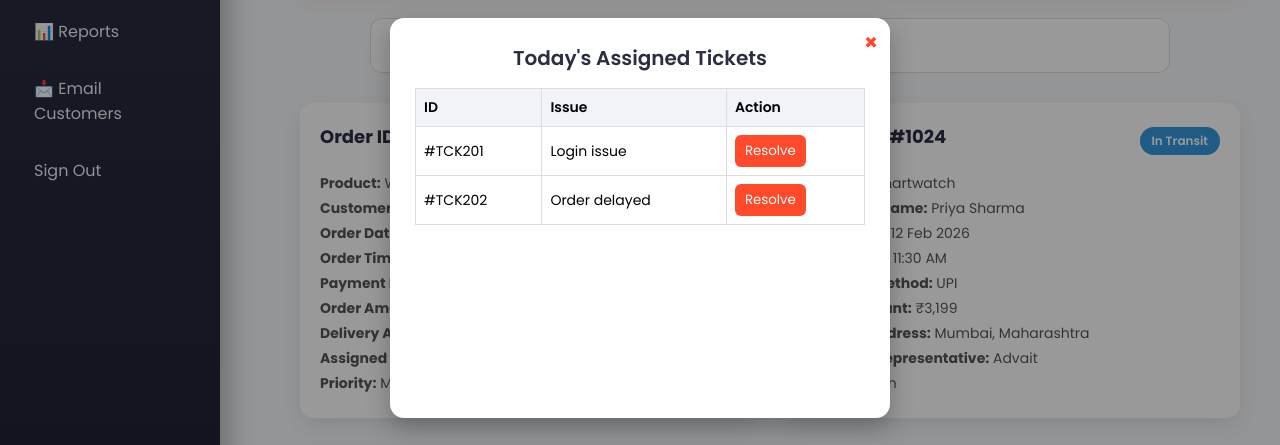
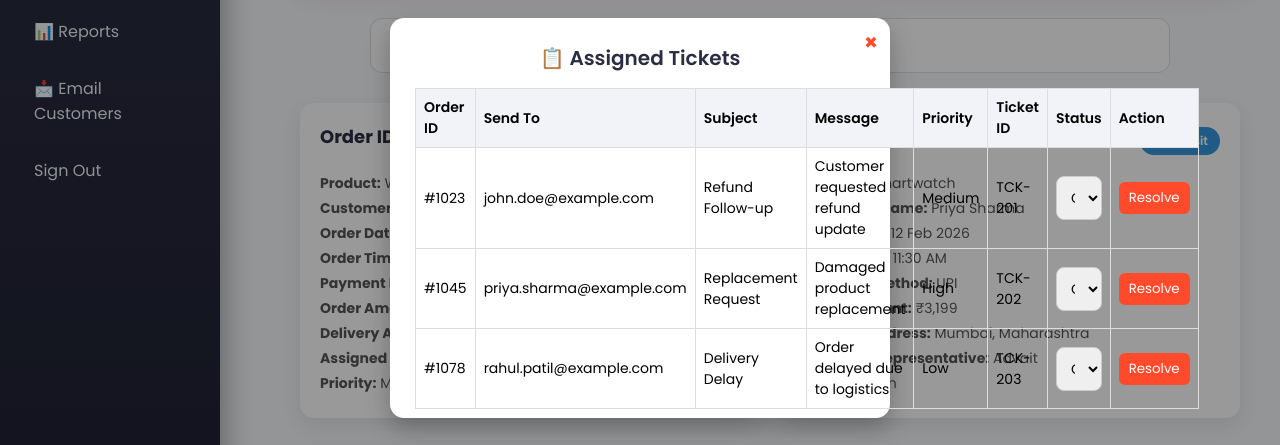
Before and after one commit to M-ohd9090/WISHLISTZ_SUPPORT_HELP_DESK, a plain HTML site: page orders.html in a window 1280 px wide. Both pictures are taken after a click on the link "📋 Assigned Tickets". Shown: the part 182-627 px from the top of the page. Drawn offline with Linux system fonts and the light colour scheme.

Commit message:
Update assigned tickets section and fix links

```diff
--- a/orders.html
+++ b/orders.html
@@ -11,7 +11,6 @@
   <!-- Orders Page Styles -->
   <link rel="stylesheet" href="orders.css">
   <link rel="stylesheet" href="styleBot.css">
-
 </head>
 
 <body>
@@ -32,13 +31,12 @@
     <hr class="sidebar-divider">
 
     <ul class="sidebar-menu">
-      <li><a href="#" id="assignedTicketsLink">📋 Assigned Tickets</a></li>
+      <li><a href="#" id="assignedLink">📋 Assigned Tickets</a></li>
       <li><a href="#" id="reportsLink">📊 Reports</a></li>
       <li><a href="#" id="emailSectionLink">📩 Email Customers</a></li>
       <li class="sidebar-item">
         <a href="#" id="signoutLink" class="sidebar-link">Sign Out</a>
       </li>
-
     </ul>
   </aside>
 
@@ -67,6 +65,7 @@
         class="order-search-input"
       >
     </section>
+
     <!-- ===================== ORDERS GRID ===================== -->
     <section class="orders-section orders-grid">
 
@@ -158,12 +157,80 @@
 <div class="popup-backdrop" id="assignedBackdrop"></div>
 <div class="popup-modal" id="assignedModal">
   <span class="popup-close" id="assignedClose">&times;</span>
-    <h3>Today's Assigned Tickets</h3>
-    <table>
-      <tr><th>ID</th><th>Issue</th><th>Action</th></tr>
-      <tr><td>#TCK201</td><td>Login issue</td><td><button>Resolve</button></td></tr>
-      <tr><td>#TCK202</td><td>Order delayed</td><td><button>Resolve</button></td></tr>
+  <h3>📋 Assigned Tickets</h3>
+
+  <table class="assigned-table">
+    <thead>
+      <tr>
+        <th>Order ID</th>
+        <th>Send To</th>
+        <th>Subject</th>
+        <th>Message</th>
+        <th>Priority</th>
+        <th>Ticket ID</th>
+        <th>Status</th>
+        <th>Action</th>
+      </tr>
+    </thead>
+    <tbody>
+      <tr>
+        <td>#1023</td>
+        <td>john.doe@example.com</td>
+        <td>Refund Follow-up</td>
+        <td>Customer requested refund update</td>
+        <td>Medium</td>
+        <td>TCK-201</td>
+        <td>
+          <select class="status-dropdown">
+            <option selected>Open</option>
+            <option>Pending</option>
+            <option>Closed</option>
+            <option>Resolved</option>
+          </select>
+        </td>
+        <td><button class="resolve-btn">Resolve</button></td>
+      </tr>
+      <tr>
+        <td>#1045</td>
+        <td>priya.sharma@example.com</td>
+        <td>Replacement Request</td>
+        <td>Damaged product replacement</td>
+        <td>High</td>
+        <td>TCK-202</td>
+        <td>
+          <select class="status-dropdown">
+            <option selected>Open</option>
+            <option>Pending</option>
+            <option>Closed</option>
+            <option>Resolved</option>
+          </select>
+        </td>
+        <td><button class="resolve-btn">Resolve</button></td>
+      </tr>
+      <tr>
+        <td>#1078</td>
+        <td>rahul.patil@example.com</td>
+        <td>Delivery Delay</td>
+        <td>Order delayed due to logistics</td>
+        <td>Low</td>
+        <td>TCK-203</td>
+        <td>
+          <select class="status-dropdown">
+            <option selected>Open</option>
+            <option>Pending</option>
+            <option>Closed</option>
+            <option>Resolved</option>
+          </select>
+        </td>
+        <td><button class="resolve-btn">Resolve</button></td>
+      </tr>
+    </tbody>
   </table>
+</div>
+
+
+    <button id="closeAssigned">Close</button>
+
 </div>
 
   <!-- Reports Popup -->
@@ -313,7 +380,7 @@
     }
   }
 
-  setupPopup("assignedTicketsLink", "assignedBackdrop", "assignedModal", "assignedClose");
+  setupPopup("assignedLink", "assignedBackdrop", "assignedModal", "assignedClose");
   setupPopup("reportsLink", "reportsBackdrop", "reportsModal", "reportsClose");
   setupPopup("emailSectionLink", "emailBackdrop", "emailModal", "emailClose");
 
@@ -350,10 +417,40 @@ cancelSignout.addEventListener("click", () => {
 
 // Redirect if "Yes" clicked
 confirmSignout.addEventListener("click", () => {
-  window.location.href = "signout.html"; // placeholder redirect
+  window.location.href = "login.html"; // placeholder redirect
 });
 
 
+// ================== ASSIGNED TICKETS TABLE ACTIONS ==================
+const assignedTable = document.querySelector(".assigned-table");
+
+if (assignedTable) {
+  assignedTable.addEventListener("click", (e) => {
+    if (e.target.classList.contains("resolve-btn")) {
+      const row = e.target.closest("tr");
+      const statusDropdown = row.querySelector(".status-dropdown");
+
+      if (statusDropdown) {
+        statusDropdown.value = "Resolved";
+        statusDropdown.classList.add("status-resolved");
+      }
+
+      e.target.disabled = true;
+      e.target.textContent = "Done";
+    }
+  });
+}
+
+// Change color when manually changed
+document.addEventListener("change", function(e) {
+  if (e.target.classList.contains("status-dropdown")) {
+    if (e.target.value === "Resolved") {
+      e.target.classList.add("status-resolved");
+    } else {
+      e.target.classList.remove("status-resolved");
+    }
+  }
+});
   </script>
   <script src="appBot.js"></script>
 
```
Lines whose indentation alone changed are shown as unchanged.
